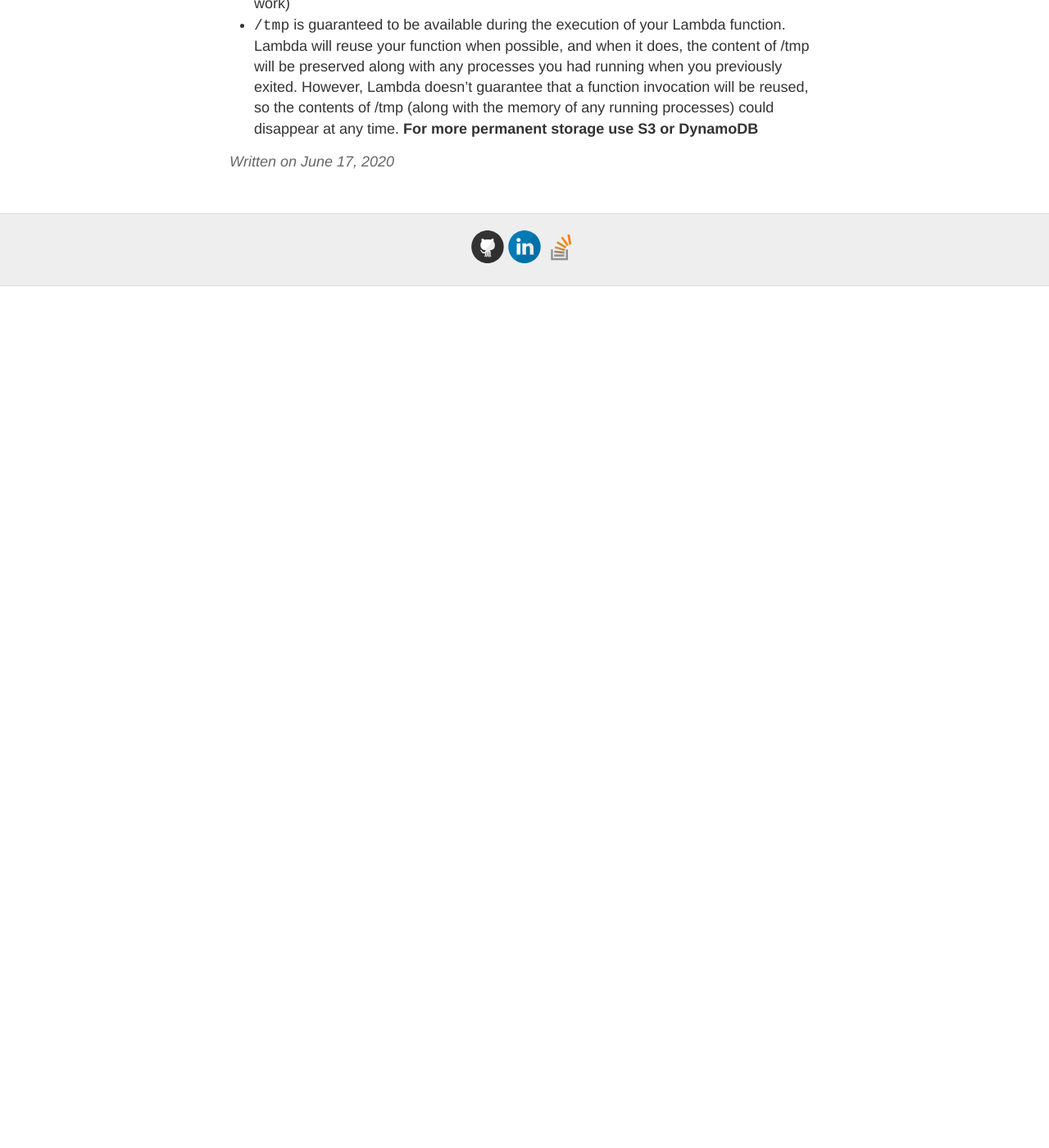
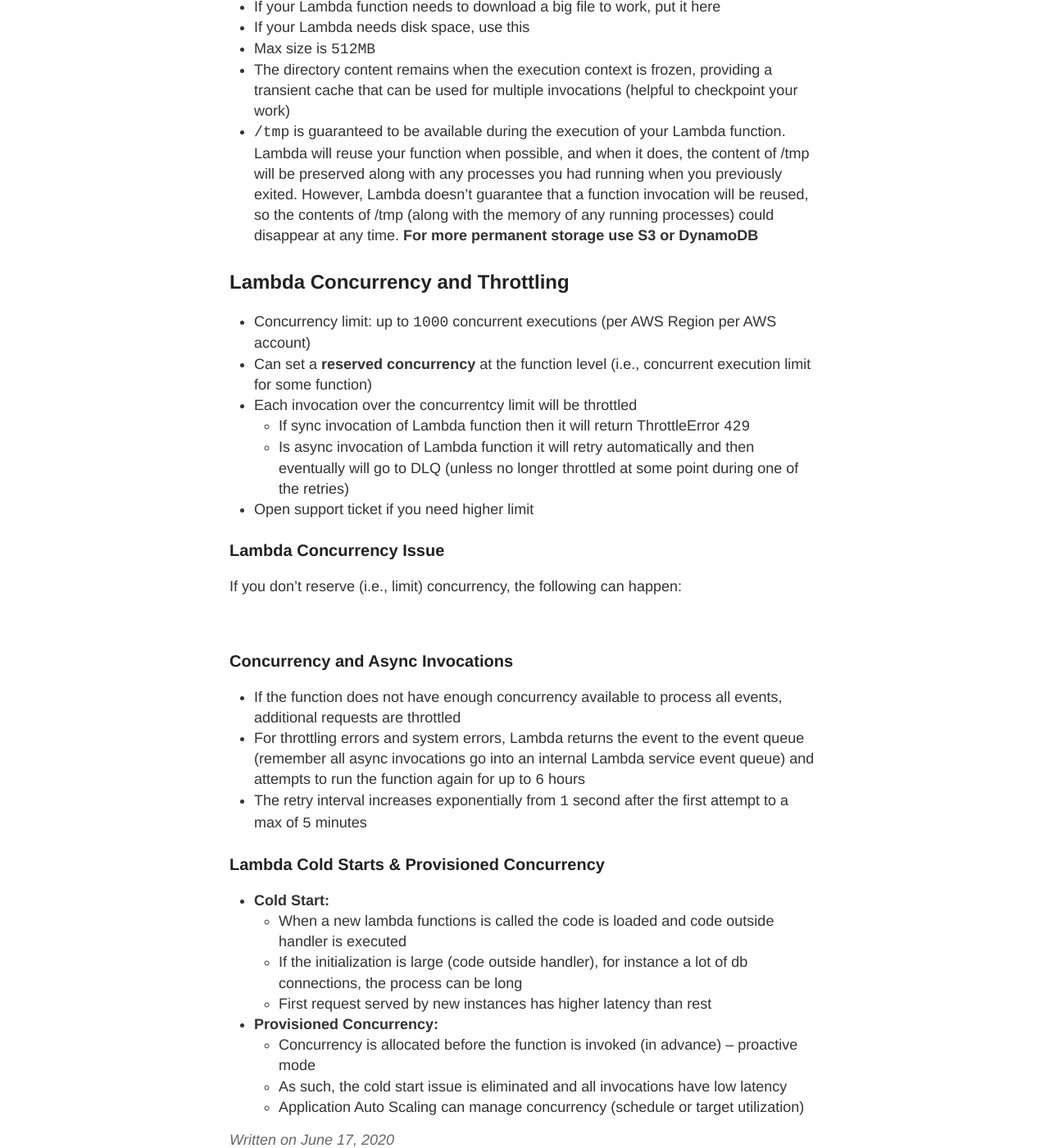
Before and after one commit to gutucristian/gutucristian.github.io, a Jekyll site: the page built from _posts/2020-06-17-Amazon-Web-Services-(AWS).md, in a window 1280 px wide and 1400 px high, scrolled down 150167 px. Shown: the whole window at 82% size. Built offline with Jekyll 4.4.1, drawn with Linux system fonts in a browser that asks for light colours; our own code applies the rules of GitHub Pages for plain Markdown files; before the commit the page ends 150516 px from its top, so only the background shows below that; some of the changed text lies outside the part shown.

Commit message:
Update 2020-06-17-Amazon-Web-Services-(AWS).md

```diff
--- a/_posts/2020-06-17-Amazon-Web-Services-(AWS).md
+++ b/_posts/2020-06-17-Amazon-Web-Services-(AWS).md
@@ -3853,11 +3853,17 @@
   - EventBridge Bus
 - Note: AWS recommends you use destinations instead of DLQ as destinatios have more targets (but both can be used at same time)
 
+![]()
+
 - For **Event Source Mapping**: for discarded event batches you can use SQS or SNS
 
 https://www.trek10.com/blog/lambda-destinations-what-we-learned-the-hard-way
 
-I guess that for synch Lambda invocations there is no destination since its synch and we wait to get the response. So if it failed we know that right away and can proceed accordingly (e.g., retry and so on). With asynch we fire and forget, so we don't know if request failed. So that is why async invocations have built in retry and destinations, so we can be aware of things that failed and pick them up later if neccessary.
+I guess that for synch Lambda invocations there is no destination since its synch and we wait to get the response. So if it failed we know that right away and can proceed accordingly (e.g., retry and so on). With asynch we fire and forget, so we don't know if request failed. So that is why async invocations have built in **retry** and **destinations**, so we can be aware of things that failed and pick them up later if neccessary.
+
+![]()
+
+Good read on async vs event source mapping: https://stackoverflow.com/questions/61018416/number-of-retries-in-aws-lambda
 
 ## Lambda Execution Role (IAM Role)
 
@@ -3979,3 +3985,35 @@
 - Max size is `512MB`
 - The directory content remains when the execution context is frozen, providing a transient cache that can be used for multiple invocations (helpful to checkpoint your work)
 - `/tmp` is guaranteed to be available during the execution of your Lambda function. Lambda will reuse your function when possible, and when it does, the content of /tmp will be preserved along with any processes you had running when you previously exited. However, Lambda doesn't guarantee that a function invocation will be reused, so the contents of /tmp (along with the memory of any running processes) could disappear at any time. **For more permanent storage use S3 or DynamoDB**
+
+## Lambda Concurrency and Throttling
+
+- Concurrency limit: up to `1000` concurrent executions (per AWS Region per AWS account)
+- Can set a **reserved concurrency** at the function level (i.e., concurrent execution limit for some function)
+- Each invocation over the concurrentcy limit will be throttled
+  - If sync invocation of Lambda function then it will return ThrottleError `429`
+  - Is async invocation of Lambda function it will retry automatically and then eventually will go to DLQ (unless no longer throttled at some point during one of the retries)
+- Open support ticket if you need higher limit
+
+### Lambda Concurrency Issue
+
+If you don't reserve (i.e., limit) concurrency, the following can happen:
+
+![]()
+
+### Concurrency and Async Invocations
+
+- If the function does not have enough concurrency available to process all events, additional requests are throttled
+- For throttling errors and system errors, Lambda returns the event to the event queue (remember all async invocations go into an internal Lambda service event queue) and attempts to run the function again for up to `6` hours
+- The retry interval increases exponentially from `1` second after the first attempt to a max of `5` minutes
+
+### Lambda Cold Starts & Provisioned Concurrency
+
+- **Cold Start:**
+  - When a new lambda functions is called the code is loaded and code outside handler is executed
+  - If the initialization is large (code outside handler), for instance a lot of db connections, the process can be long
+  - First request served by new instances has higher latency than rest
+- **Provisioned Concurrency:**
+  - Concurrency is allocated before the function is invoked (in advance) -- proactive mode
+  - As such, the cold start issue is eliminated and all invocations have low latency
+  - Application Auto Scaling can manage concurrency (schedule or target utilization)
```
